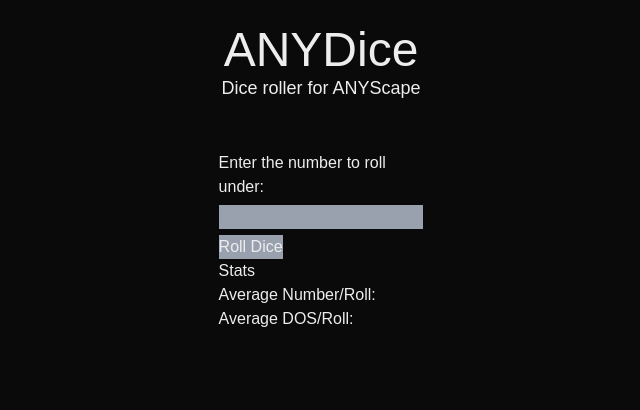
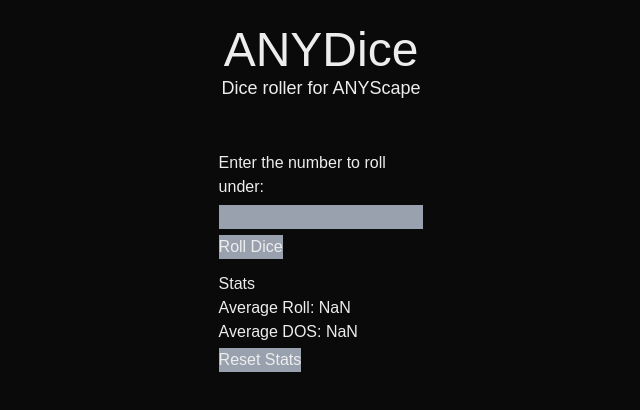
Before and after one commit to BarkevReisig/ANYDice, a Next.js app: page / in a window 1280 px wide. Shown: the top 410 px of the page, without its empty margins (319-959 px from the left). Built offline with nearby package versions, Linux system fonts and the light colour scheme.

Commit message:
Implemented basic stat tracking

```diff
--- a/src/components/Dice.tsx
+++ b/src/components/Dice.tsx
@@ -4,13 +4,20 @@ import DiceRoller from "./DiceRoller";
 import Stats from "./Stats";
 
 export default function Dice() {
-  const [rollValueTotal, setRollValueTotal] = useState();
-  const [rollCount, setRollCount] = useState();
+  const [rollResultTotal, setRollResultTotal] = useState(0);
+  const [degreesTotal, setDegreesTotal] = useState(0);
+  const [rollCount, setRollCount] = useState(0);
+
+  function updateDiceTotals(rollResult: number, degrees: number): void {
+    setRollResultTotal(rollResultTotal + rollResult);
+    setDegreesTotal(degreesTotal + degrees);
+    setRollCount(rollCount + 1);
+  }
 
   return(
     <div className="grid grid-cols-1 justify-items-left lg:mx-42 mx-1">
-      <DiceRoller/>
-      <Stats/>
+      <DiceRoller updateDiceTotals={updateDiceTotals}/>
+      <Stats rollResultTotal={rollResultTotal} degreesTotal={degreesTotal} rollCount={rollCount}/>
     </div>
   );
 }
--- a/src/components/DiceRoller.tsx
+++ b/src/components/DiceRoller.tsx
@@ -1,7 +1,7 @@
 import { useState } from "react";
 import DiceRollResults from "./DiceRollResults";
 
-export default function DiceRoller() {
+export default function DiceRoller({ updateDiceTotals }) {
   const [rollResult, setRollResult] = useState();
   const [success, setSuccess] = useState();
   const [degrees, setDegrees] = useState();
@@ -45,11 +45,12 @@ export default function DiceRoller() {
     setSuccess(success);
     setDegrees(degrees);
     setCrit(crit);
+    updateDiceTotals(rollResult, degrees);
   }
 
   return  (
     <div className="">
-      {console.log("rendered")}
+      {console.log("rendered DiceRoller")}
       <p className="">Enter the number to roll under:</p>
       <form onSubmit={handleCheckSubmit}>
         <input type="text" className="bg-gray-400 mt-3 mb-3 w-full"/>
--- a/src/components/Stats.tsx
+++ b/src/components/Stats.tsx
@@ -1,10 +1,15 @@
 
-export default function Stats() {
+export default function Stats({ rollResultTotal, degreesTotal, rollCount }) {
+  console.log("updateDiceTotals: " + rollCount + " " + degreesTotal + " " + rollResultTotal);
+  let averageResult: number = rollResultTotal / rollCount;
+  let averageDegrees: number = degreesTotal / rollCount;
+
   return(
-    <div className="text-left">
+    <div className="text-left mt-6">
       <p>Stats</p>
-      <p>Average Number/Roll:</p>
-      <p>Average DOS/Roll:</p>
+      <p>Average Roll: {averageResult.toFixed(2)}</p>
+      <p>Average DOS: {averageDegrees.toFixed(2)}</p>
+      <button onclick="resetStats" className="bg-gray-400 mt-2">Reset Stats</button>
     </div>
   );
 }
```
